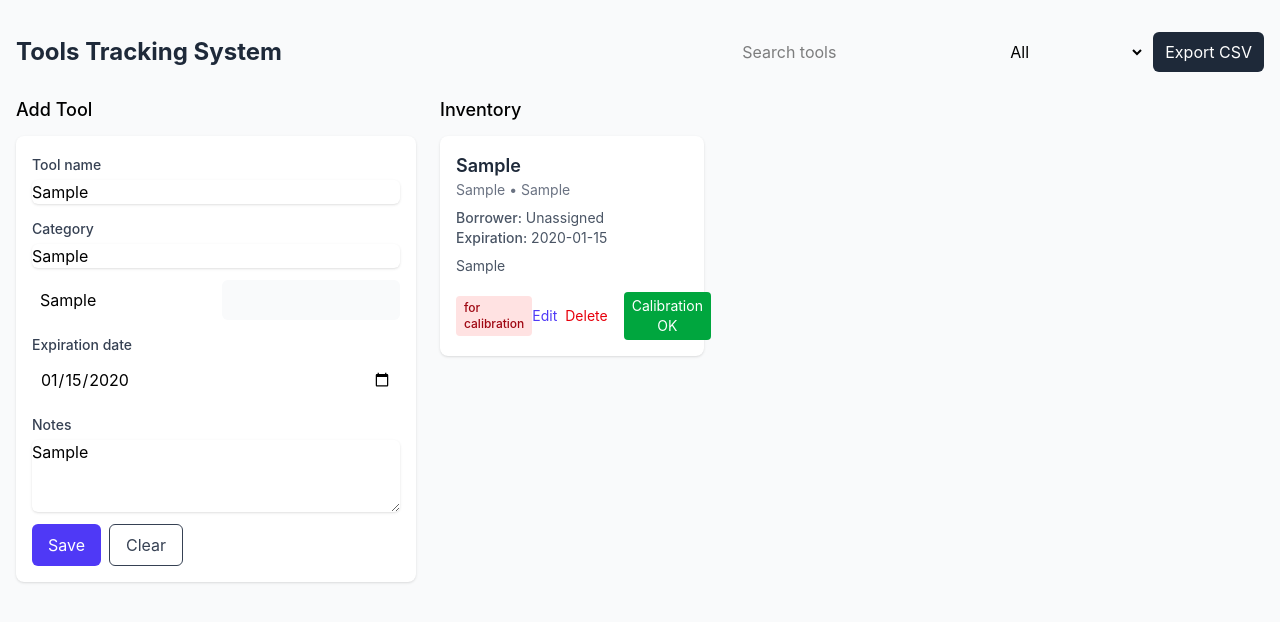
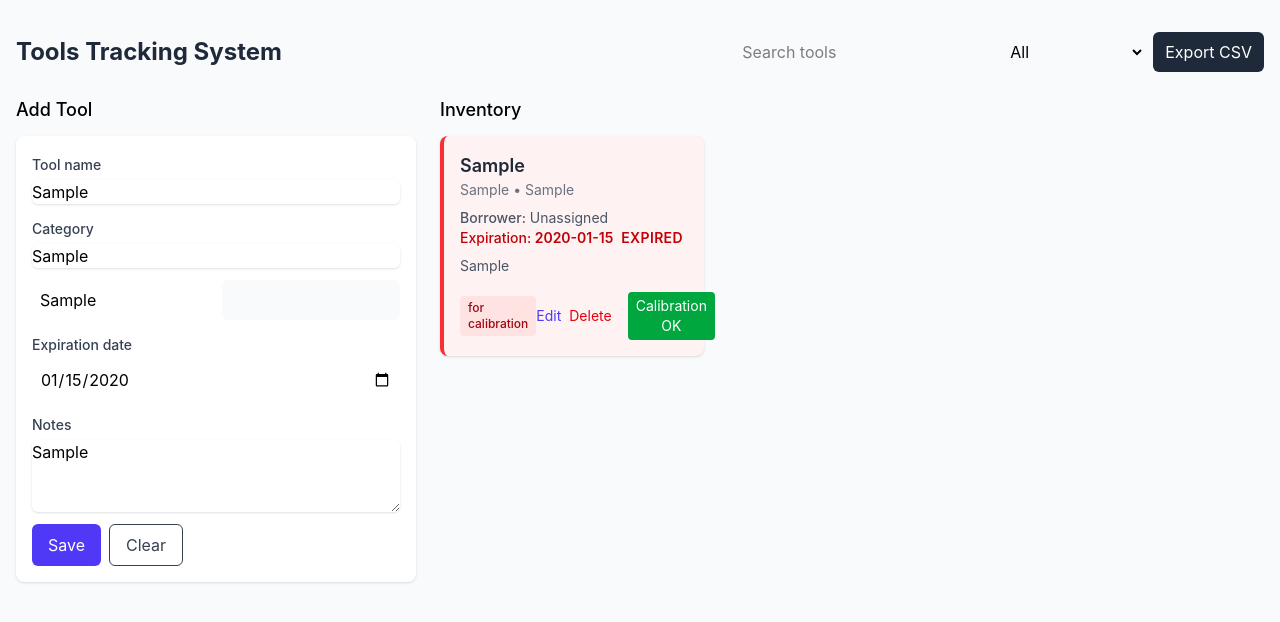
Before and after one commit to Risen7/tools-tracker, a React (Vite) app: page / in a window 1280 px wide. Both pictures are taken after typing "Sample", "Sample", "Sample", "2020-01-15", "Sample" into the empty fields and a click on the button "Save". Shown: the top 622 px of the page. Built offline with nearby package versions, Linux system fonts and the light colour scheme.

Commit message:
tools track version 1.22

```diff
--- a/src/components/ToolCard.tsx
+++ b/src/components/ToolCard.tsx
@@ -15,17 +15,21 @@ const ToolCard: React.FC<Props> = ({ tool, onEdit, onDelete, onAssign, onReturn,
   const statusColor = tool.status === "available" ? "bg-green-100 text-green-800" :
                       tool.status === "in-use" ? "bg-yellow-100 text-yellow-800" :
                       "bg-red-100 text-red-800";
+  const today = new Date();
+  const todayKey = `${today.getFullYear()}-${String(today.getMonth() + 1).padStart(2, "0")}-${String(today.getDate()).padStart(2, "0")}`;
+  const isExpired = Boolean(tool.dateExpiry && tool.dateExpiry <= todayKey);
 
   return (
-    <div className="bg-white p-4 rounded-lg shadow-sm flex flex-col justify-between h-full">
+    <div className={`p-4 rounded-lg shadow-sm flex flex-col justify-between h-full border-l-4 ${isExpired ? "bg-red-50 border-red-500" : "bg-white border-transparent"}`}>
       <div>
         <h3 className="text-lg font-semibold text-gray-800">{tool.name}</h3>
         <p className="text-sm text-gray-500">{tool.category}{tool.serial && ` • ${tool.serial}`}</p>
         <p className="mt-2 text-sm text-gray-600">
           <span className="font-medium">Borrower:</span> {tool.assignedTo || "Unassigned"}
         </p>
-        <p className="text-sm text-gray-600">
+        <p className={`text-sm ${isExpired ? "font-semibold text-red-700" : "text-gray-600"}`}>
           <span className="font-medium">Expiration:</span> {tool.dateExpiry || "Not set"}
+          {isExpired && <span className="ml-2 uppercase tracking-wide">Expired</span>}
         </p>
         {tool.notes && <p className="mt-2 text-sm text-gray-600">{tool.notes}</p>}
       </div>
```
